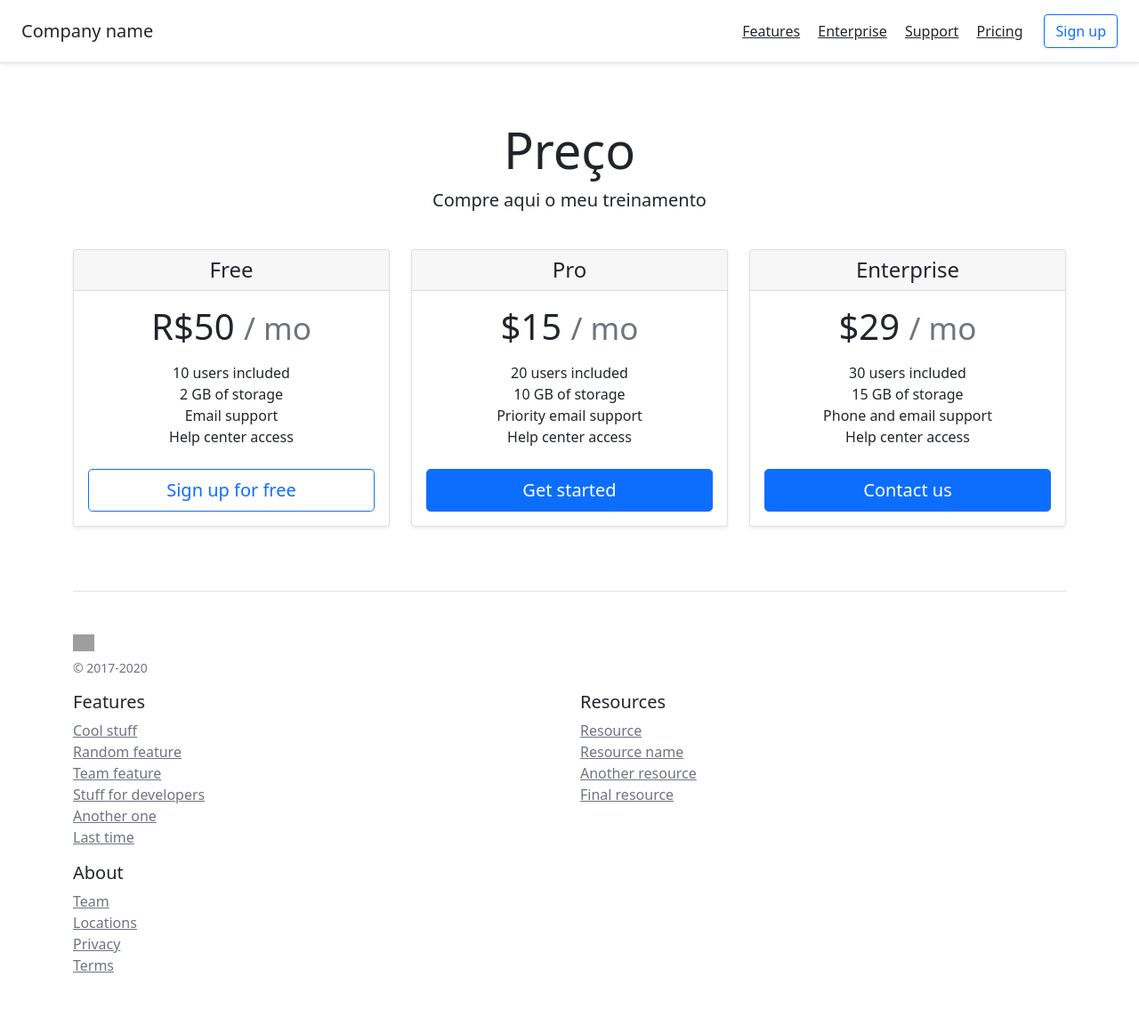
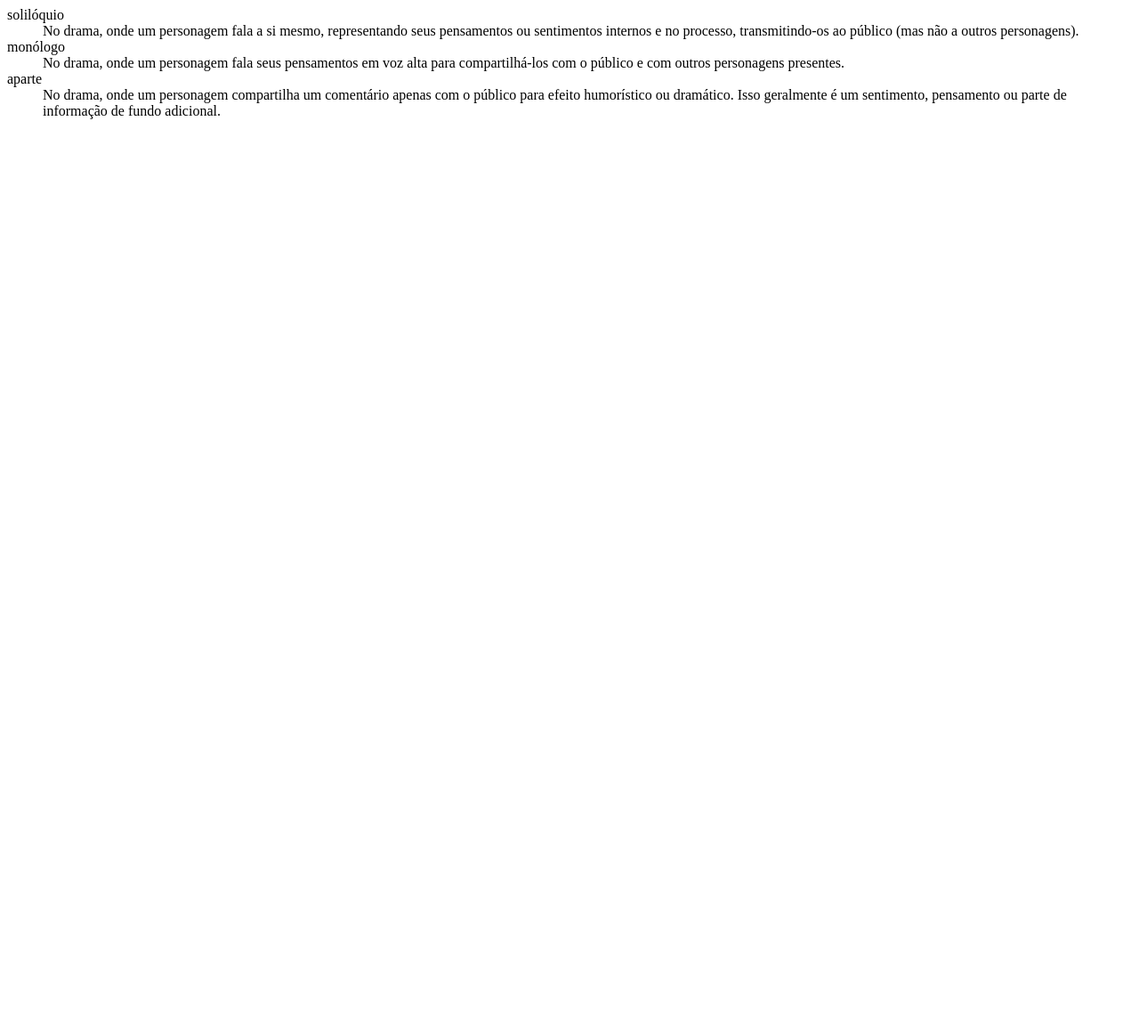
Before and after one commit to Didox/turma-13A-itau, a PHP site: page / in a window 1280 px wide. Shown: the whole page at 89% size. After the commit the page ends 134 px from the top, so only its background shows below. Run offline with PHP 8.4, Linux system fonts and the light colour scheme; grey boxes are pictures that could not be loaded.

Commit message:
versionando novo html

```diff
--- a/index.php
+++ b/index.php
@@ -1,162 +1,8 @@
-
-<!doctype html>
-<html lang="en">
-  <head>
-    <meta charset="utf-8">
-    <meta name="viewport" content="width=device-width, initial-scale=1">
-    <meta name="description" content="">
-    <meta name="author" content="Mark Otto, Jacob Thornton, and Bootstrap contributors">
-    <meta name="generator" content="Hugo 0.79.0">
-    <title>Breno - Gallo - Danilo - Aula nova com alunos do itau - Dani Ramos</title>
-
-    <link rel="canonical" href="https://getbootstrap.com/docs/5.0/examples/pricing/">
-
-
-
-    <!-- Bootstrap core CSS -->
-<link href="https://getbootstrap.com/docs/5.0/dist/css/bootstrap.min.css" rel="stylesheet" integrity="sha384-giJF6kkoqNQ00vy+HMDP7azOuL0xtbfIcaT9wjKHr8RbDVddVHyTfAAsrekwKmP1" crossorigin="anonymous">
-
-    <!-- Favicons -->
-<link rel="apple-touch-icon" href="https://getbootstrap.com/docs/5.0/assets/img/favicons/apple-touch-icon.png" sizes="180x180">
-<link rel="icon" href="https://getbootstrap.com/docs/5.0/assets/img/favicons/favicon-32x32.png" sizes="32x32" type="image/png">
-<link rel="icon" href="https://getbootstrap.com/docs/5.0/assets/img/favicons/favicon-16x16.png" sizes="16x16" type="image/png">
-<link rel="manifest" href="https://getbootstrap.com/docs/5.0/assets/img/favicons/manifest.json">
-<link rel="mask-icon" href="https://getbootstrap.com/docs/5.0/assets/img/favicons/safari-pinned-tab.svg" color="#7952b3">
-<link rel="icon" href="https://getbootstrap.com/docs/5.0/assets/img/favicons/favicon.ico">
-<meta name="theme-color" content="#7952b3">
-
-
-    <style>
-      .bd-placeholder-img {
-        font-size: 1.125rem;
-        text-anchor: middle;
-        -webkit-user-select: none;
-        -moz-user-select: none;
-        user-select: none;
-      }
-
-      @media (min-width: 768px) {
-        .bd-placeholder-img-lg {
-          font-size: 3.5rem;
-        }
-      }
-    </style>
-
-
-    <!-- Custom styles for this template -->
-    <link href="pricing.css" rel="stylesheet">
-  </head>
-  <body>
-
-<header class="d-flex flex-column flex-md-row align-items-center p-3 px-md-4 mb-3 bg-white border-bottom shadow-sm">
-  <p class="h5 my-0 me-md-auto fw-normal">Company name</p>
-  <nav class="my-2 my-md-0 me-md-3">
-    <a class="p-2 text-dark" href="#">Features</a>
-    <a class="p-2 text-dark" href="#">Enterprise</a>
-    <a class="p-2 text-dark" href="#">Support</a>
-    <a class="p-2 text-dark" href="#">Pricing</a>
-  </nav>
-  <a class="btn btn-outline-primary" href="#">Sign up</a>
-</header>
-
-<main class="container">
-  <div class="pricing-header px-3 py-3 pt-md-5 pb-md-4 mx-auto text-center">
-    <h1 class="display-4">Preço</h1>
-    <p class="lead">Compre aqui o meu treinamento</p>
-  </div>
-
-  <div class="row row-cols-1 row-cols-md-3 mb-3 text-center">
-    <div class="col">
-      <div class="card mb-4 shadow-sm">
-      <div class="card-header">
-        <h4 class="my-0 fw-normal">Free</h4>
-      </div>
-      <div class="card-body">
-        <h1 class="card-title pricing-card-title">R$50 <small class="text-muted">/ mo</small></h1>
-        <ul class="list-unstyled mt-3 mb-4">
-          <li>10 users included</li>
-          <li>2 GB of storage</li>
-          <li>Email support</li>
-          <li>Help center access</li>
-        </ul>
-        <button type="button" class="w-100 btn btn-lg btn-outline-primary">Sign up for free</button>
-      </div>
-    </div>
-    </div>
-    <div class="col">
-      <div class="card mb-4 shadow-sm">
-      <div class="card-header">
-        <h4 class="my-0 fw-normal">Pro</h4>
-      </div>
-      <div class="card-body">
-        <h1 class="card-title pricing-card-title">$15 <small class="text-muted">/ mo</small></h1>
-        <ul class="list-unstyled mt-3 mb-4">
-          <li>20 users included</li>
-          <li>10 GB of storage</li>
-          <li>Priority email support</li>
-          <li>Help center access</li>
-        </ul>
-        <button type="button" class="w-100 btn btn-lg btn-primary">Get started</button>
-      </div>
-    </div>
-    </div>
-    <div class="col">
-      <div class="card mb-4 shadow-sm">
-      <div class="card-header">
-        <h4 class="my-0 fw-normal">Enterprise</h4>
-      </div>
-      <div class="card-body">
-        <h1 class="card-title pricing-card-title">$29 <small class="text-muted">/ mo</small></h1>
-        <ul class="list-unstyled mt-3 mb-4">
-          <li>30 users included</li>
-          <li>15 GB of storage</li>
-          <li>Phone and email support</li>
-          <li>Help center access</li>
-        </ul>
-        <button type="button" class="w-100 btn btn-lg btn-primary">Contact us</button>
-      </div>
-    </div>
-    </div>
-  </div>
-
-  <footer class="pt-4 my-md-5 pt-md-5 border-top">
-    <div class="row">
-      <div class="col-12 col-md">
-        <img class="mb-2" src="https://getbootstrap.com/docs/5.0/assets/brand/bootstrap-logo.svg" alt="" width="24" height="19">
-        <small class="d-block mb-3 text-muted">&copy; 2017-2020</small>
-      </div>
-      <div class="col-6 col-md">
-        <h5>Features</h5>
-        <ul class="list-unstyled text-small">
-          <li><a class="link-secondary" href="#">Cool stuff</a></li>
-          <li><a class="link-secondary" href="#">Random feature</a></li>
-          <li><a class="link-secondary" href="#">Team feature</a></li>
-          <li><a class="link-secondary" href="#">Stuff for developers</a></li>
-          <li><a class="link-secondary" href="#">Another one</a></li>
-          <li><a class="link-secondary" href="#">Last time</a></li>
-        </ul>
-      </div>
-      <div class="col-6 col-md">
-        <h5>Resources</h5>
-        <ul class="list-unstyled text-small">
-          <li><a class="link-secondary" href="#">Resource</a></li>
-          <li><a class="link-secondary" href="#">Resource name</a></li>
-          <li><a class="link-secondary" href="#">Another resource</a></li>
-          <li><a class="link-secondary" href="#">Final resource</a></li>
-        </ul>
-      </div>
-      <div class="col-6 col-md">
-        <h5>About</h5>
-        <ul class="list-unstyled text-small">
-          <li><a class="link-secondary" href="#">Team</a></li>
-          <li><a class="link-secondary" href="#">Locations</a></li>
-          <li><a class="link-secondary" href="#">Privacy</a></li>
-          <li><a class="link-secondary" href="#">Terms</a></li>
-        </ul>
-      </div>
-    </div>
-  </footer>
-</main>
-
-  </body>
-</html>
+<dl>
+  <dt>solilóquio</dt>
+  <dd>No drama, onde um personagem fala a si mesmo, representando seus pensamentos ou sentimentos internos e no processo, transmitindo-os ao público (mas não a outros personagens).</dd>
+  <dt>monólogo</dt>
+  <dd>No drama, onde um personagem fala seus pensamentos em voz alta para compartilhá-los com o público e com outros personagens presentes.</dd>
+  <dt>aparte</dt>
+  <dd>No drama, onde um personagem compartilha um comentário apenas com o público para efeito humorístico ou dramático. Isso geralmente é um sentimento, pensamento ou parte de informação de fundo adicional.</dd>
+</dl>
```
